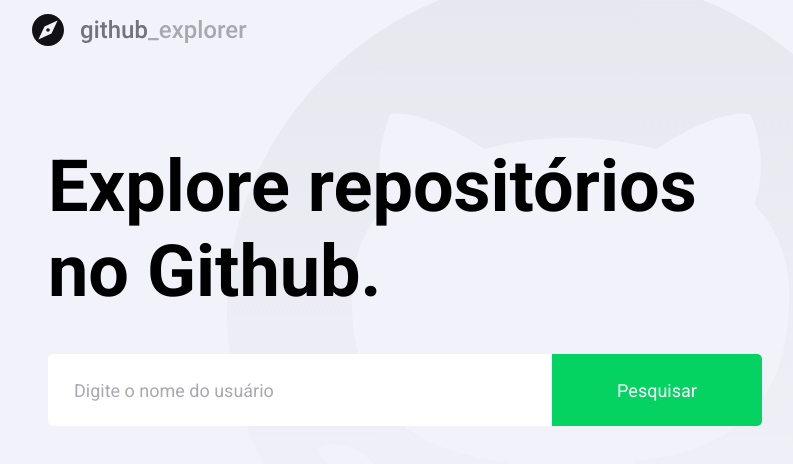
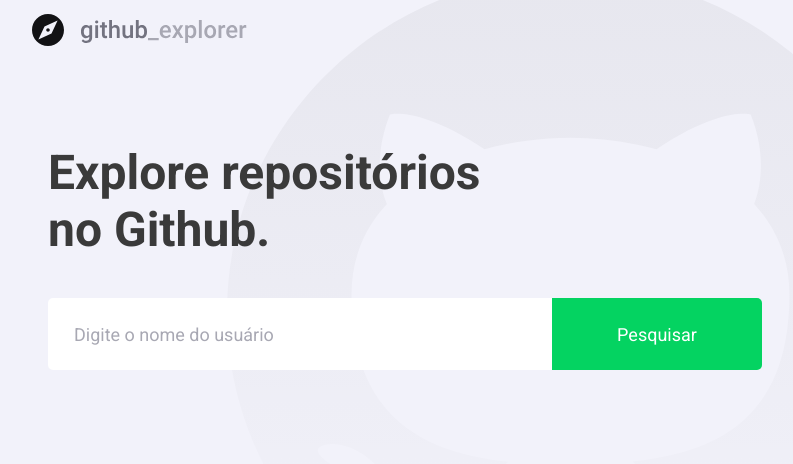
Before and after one commit to mardesonmax/github-explore, a React (Create React App) app: page / in a window 1280 px wide. Shown: the top 464 px of the page, without its empty margins (128-921 px from the left). Built offline with nearby package versions, Linux system fonts and the light colour scheme; no server answers.

Commit message:
refactor: style page home h1

```diff
--- a/src/pages/home/styles.ts
+++ b/src/pages/home/styles.ts
@@ -15,11 +15,16 @@
 
 export const ContentHeader = styled.div`
   margin-top: 80px;
-  font-weight: 700;
-  font-size: 3rem;
+
   display: flex;
   flex-direction: column;
   gap: 40px;
+
+  h1 {
+    font-weight: 700;
+    font-size: 3rem;
+    color: ${({ theme }) => theme.colors['gray-800']};
+  }
 `;
 
 export const Cards = styled.div`
```
